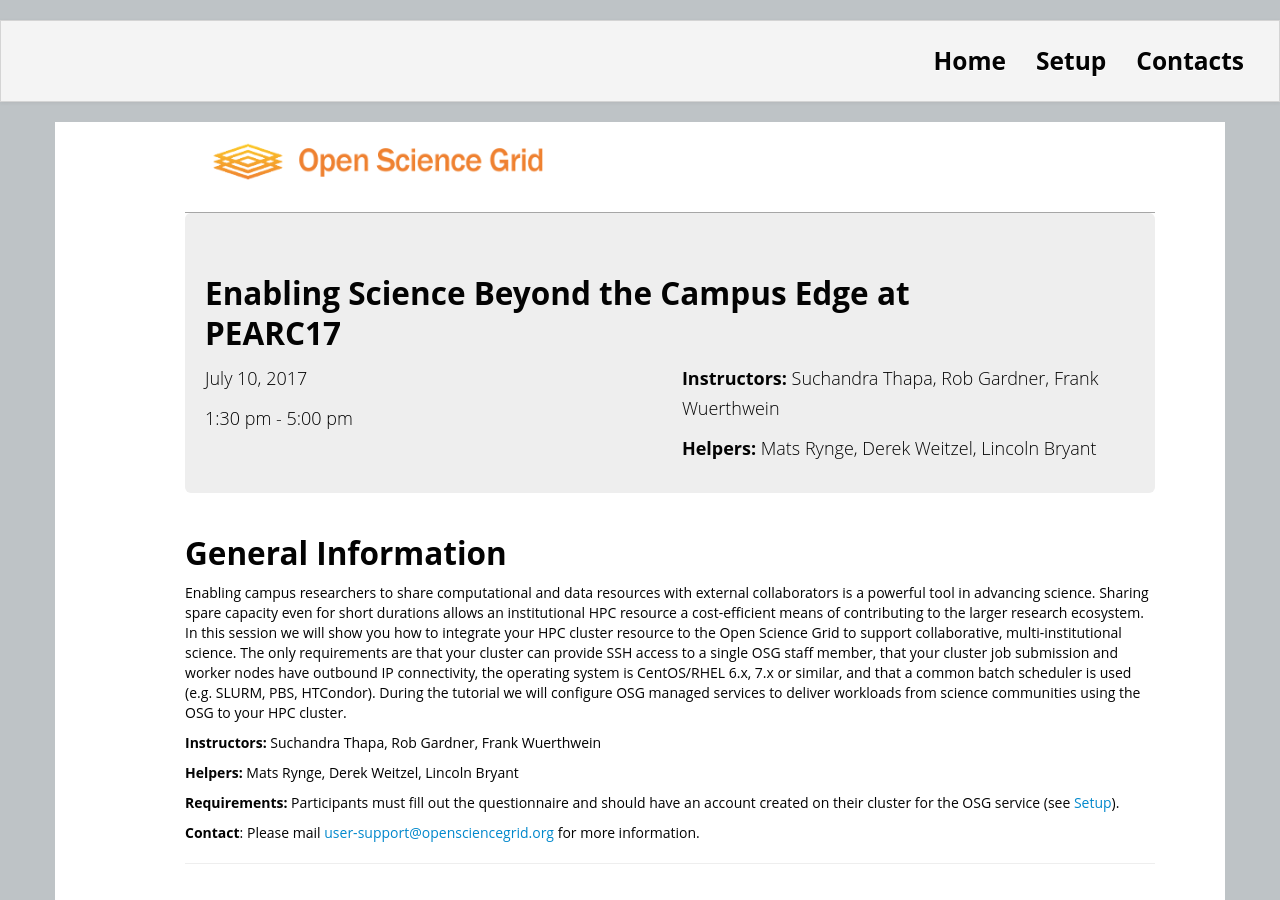
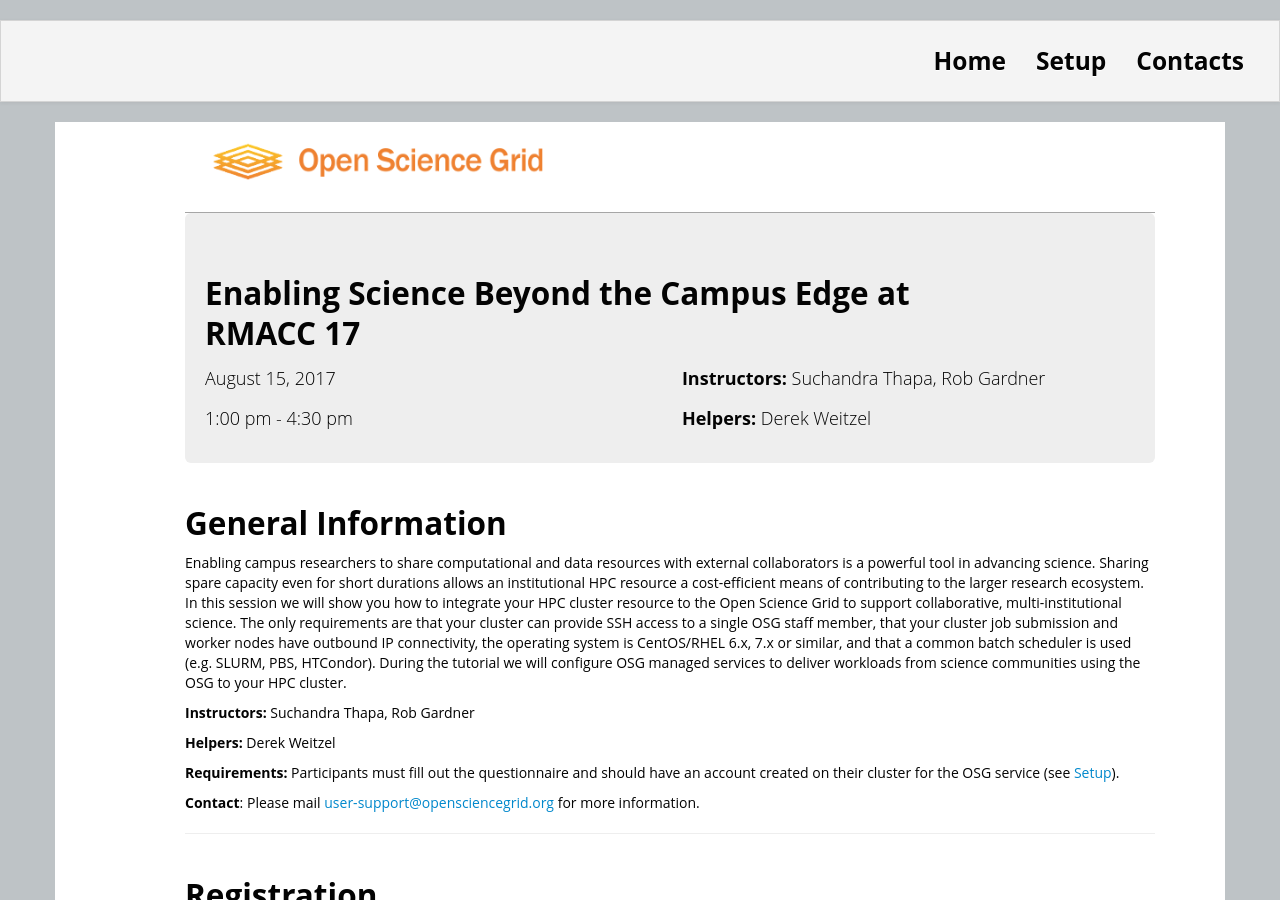
Before and after one commit to SWC-OSG-Workshop/OSG-HostedCE-RMACC17, a Jekyll site: the page built from index.html, in a window 1280 px wide and 900 px high. Built offline with Jekyll 4.4.1, drawn with Linux system fonts in a browser that asks for light colours; nearby versions of some CDN libraries; library files that are not in the unit come from our copies.

Commit message:
Update to include RMACC info

```diff
--- a/index.html
+++ b/index.html
@@ -1,17 +1,17 @@
 ---
 layout: workshop
 root: .
-venue: Enabling Science Beyond the Campus Edge at PEARC17
-address: New Orleans, LA
+venue: Enabling Science Beyond the Campus Edge at RMACC 17
+address: Boulder, CO
 country: United States
-humandate: July 10, 2017
-humantime: 1:30 pm - 5:00 pm
-startdate: July-10-2017
-enddate: July-10-2017
-latlng: 29.951004, -90.076974
-registration: https://www.pearc17.pearc.org/registration
-instructor: ["Suchandra Thapa, Rob Gardner, Frank Wuerthwein"]
-helper: ["Mats Rynge, Derek Weitzel, Lincoln Bryant"]
+humandate: August 15, 2017
+humantime: 1:00 pm - 4:30 pm
+startdate: August-15-2017
+enddate: August-15-2017
+latlng: 40.0150, -105.2705
+registration: http://sched.co/AOrg
+instructor: ["Suchandra Thapa, Rob Gardner"]
+helper: ["Derek Weitzel"]
 
 contact: user-support@opensciencegrid.org
 ---
```
